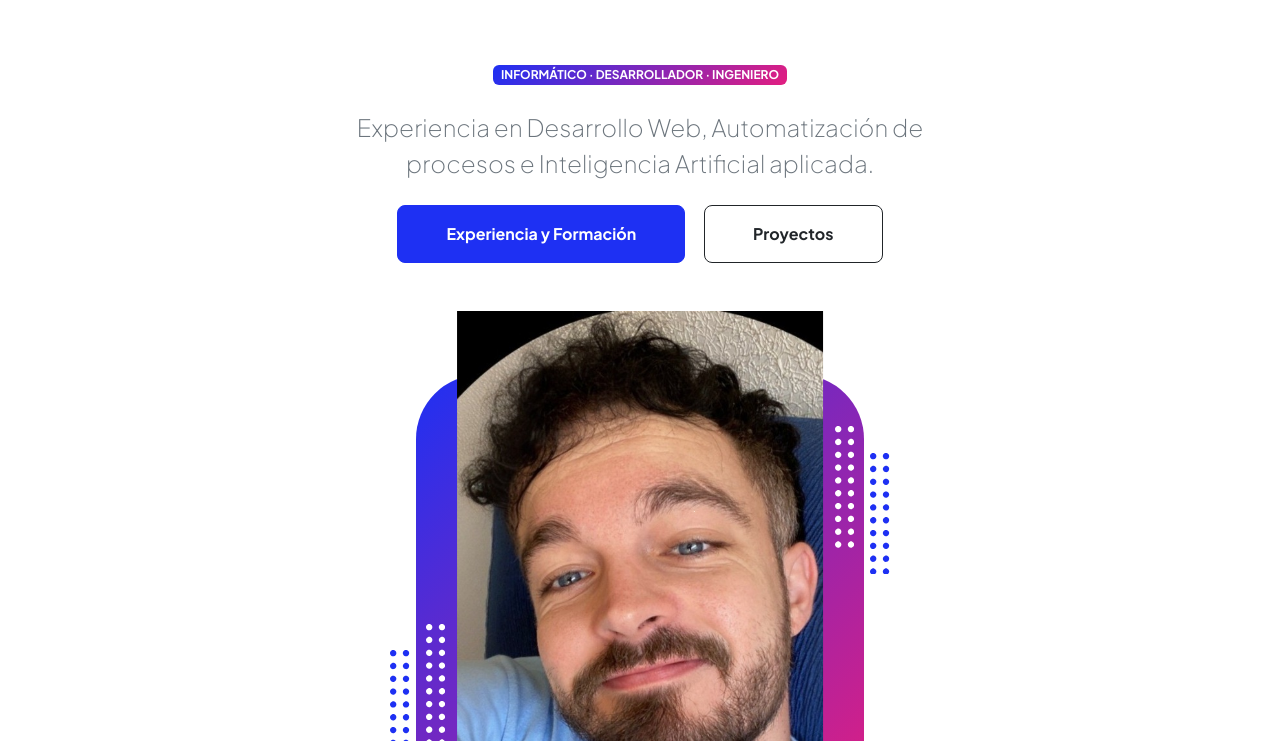
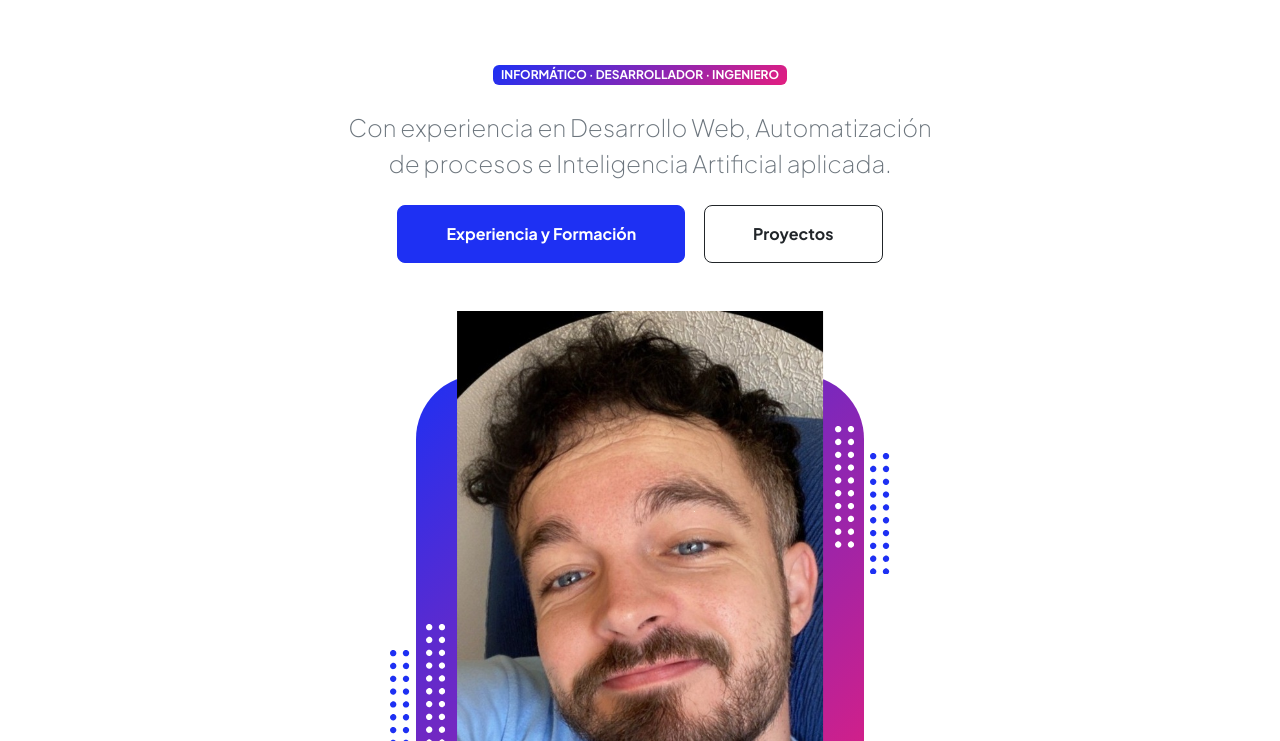
Before and after one commit to luismp097/luismp097.github.io, a plain HTML site: page index.html in a window 1280 px wide. Shown: the part 59-800 px from the top of the page. Drawn offline with nearby package versions, Linux system fonts and the light colour scheme.

Commit message:
Cambio index 4

```diff
--- a/index.html
+++ b/index.html
@@ -43,7 +43,7 @@
                             <div class="text-center text-xxl-start">
                                 <div class="badge bg-gradient-primary-to-secondary text-white mb-4"><div class="text-uppercase">Informático &middot; Desarrollador &middot; Ingeniero</div></div>
                                 <div class="fs-4 fw-light text-muted mb-4 lh-base" style="max-width: 600px; margin: 0 auto; line-height: 1.6;">
-                                    Experiencia en Desarrollo Web, Automatización de procesos e Inteligencia Artificial aplicada.
+                                    Con experiencia en Desarrollo Web, Automatización de procesos e Inteligencia Artificial aplicada.
                                 </div><!-- <h1 class="display-3 fw-bolder mb-5"><span class="text-gradient d-inline">Get online and grow fast</span></h1> -->
                                 <!-- <div class="d-grid gap-3 d-sm-flex justify-content-sm-center justify-content-xxl-start mb-3"> -->
                                     <!-- <a class="btn btn-primary btn-lg px-5 py-3 me-sm-3 fs-6 fw-bolder" href="resume.html">Resume</a>
```
